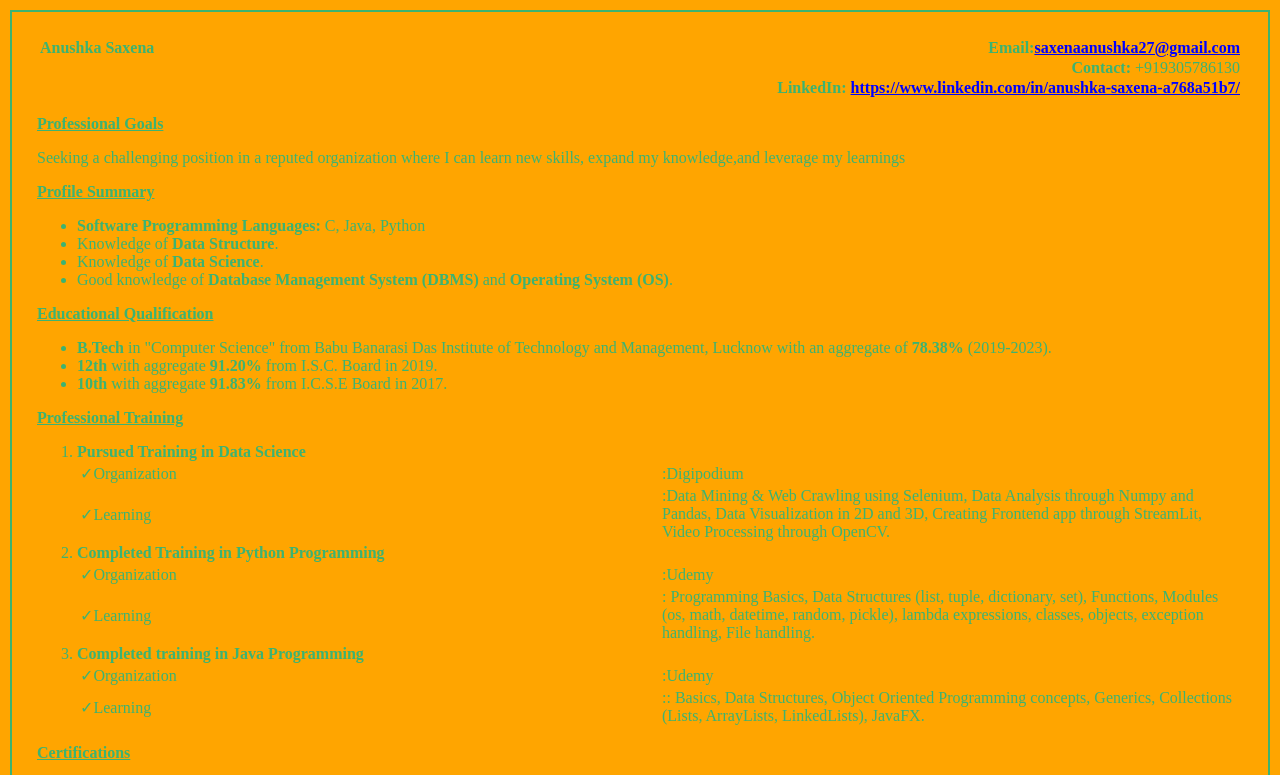
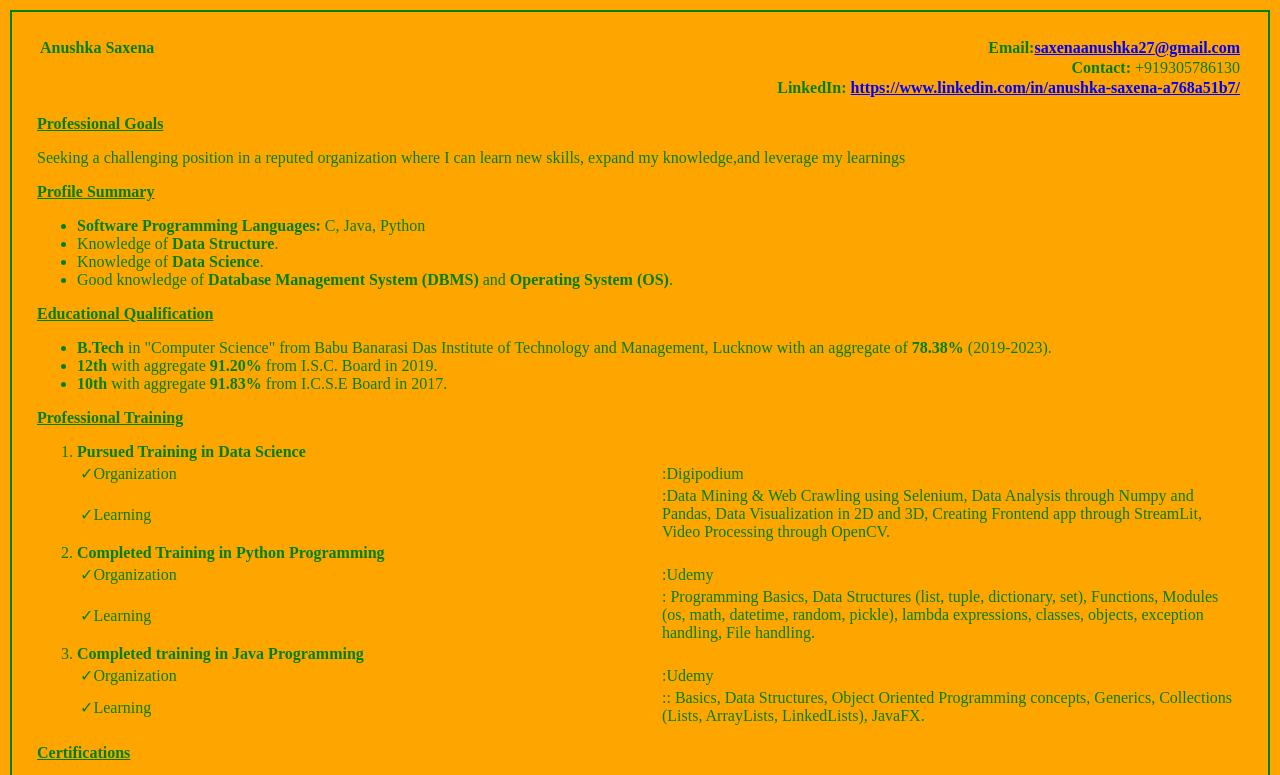
Before and after one commit to anushkasaxena27/portfolio, a plain HTML site: page index.html in a window 1280 px wide. Shown: the top 775 px of the page. Drawn offline with Linux system fonts and the light colour scheme.

Commit message:
Update style.css

```diff
--- a/style.css
+++ b/style.css
@@ -1,7 +1,7 @@
 
 body{
     background-color: Orange;
-    color: MediumSeaGreen;
+    color: Green;
     border-style: solid;
     border-width: 2px;
     margin: 10px;
```
